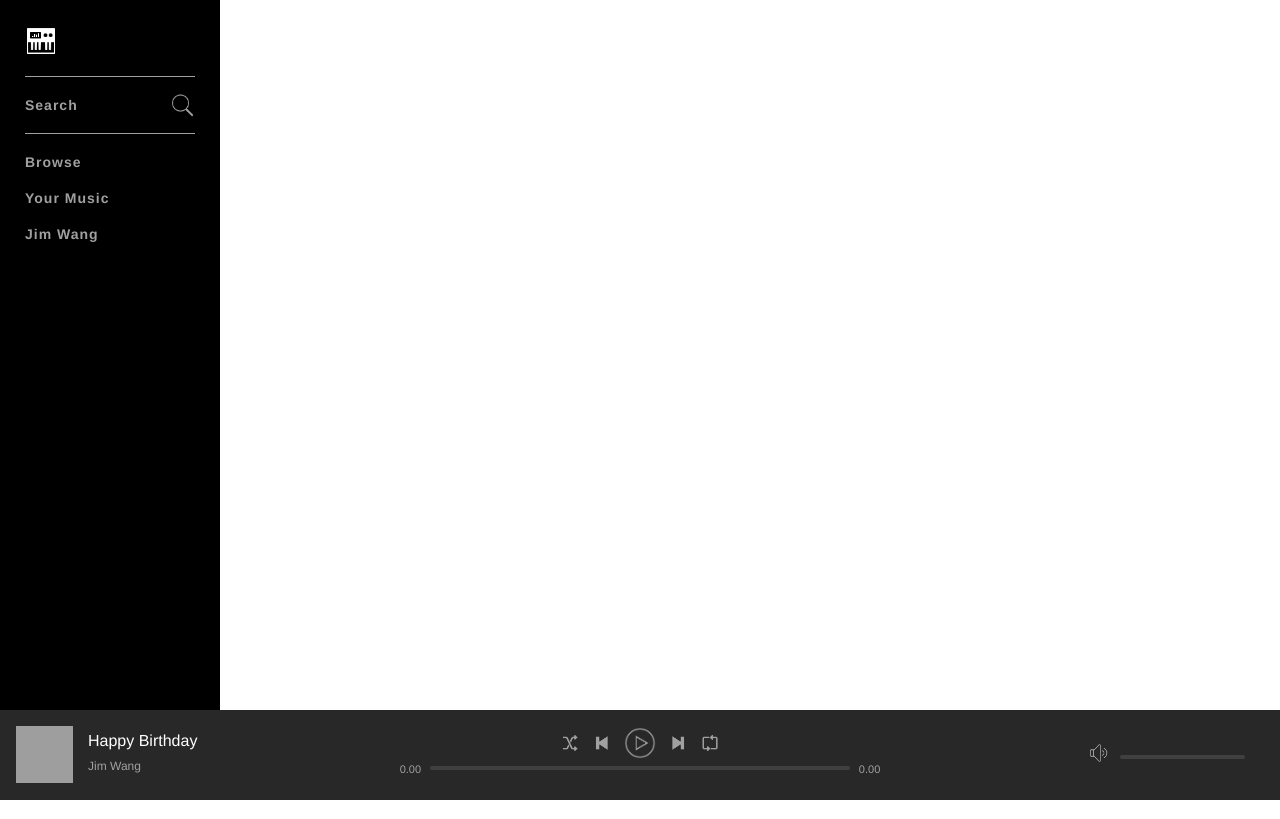
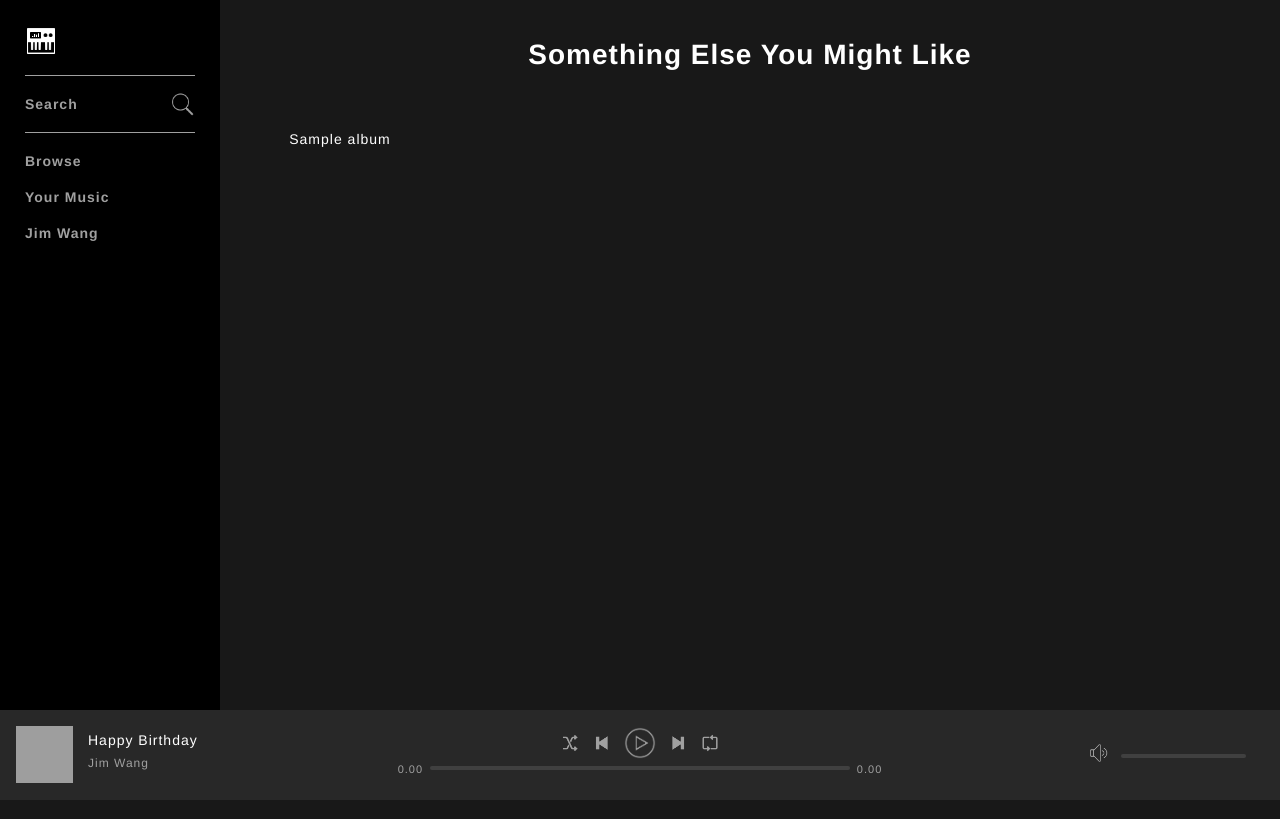
Before and after one commit to jimcwx/SpotifyClone, a PHP site: page / in a window 1280 px wide. Run offline with PHP 8.4, Linux system fonts and the light colour scheme; the visitor is signed in with stand-in values (Sample User, id 1); tables that the repository leaves empty or names only in its code hold one stand-in row (values such as "Sample post"); data that the repository does not hold is empty; grey boxes are pictures that could not be loaded.

Commit message:
create album page

```diff
--- a/assets/css/style.css
+++ b/assets/css/style.css
@@ -7,6 +7,13 @@
 * {
   font-family: "Helvetica Neue", Helvetica, Arial, sans-serif;
   color: #fff;
+}
+
+body {
+  background-color: #181818;
+  font-size: 14px;
+  min-width: 720px;
+  letter-spacing: 1px;
 }
 
 #nowPlayingBarContainer {
@@ -202,3 +209,44 @@
   top: 6px;
   width: 25px;
 }
+
+#mainViewContainer {
+  margin-left: 220px;
+  padding-bottom: 90px;
+  width: calc(100% - 220px);
+}
+
+#mainContent {
+  padding: 0 20px;
+}
+
+.pageHeadingBig {
+  padding: 20px;
+  text-align: center;
+}
+
+.gridViewItem {
+  display: inline-block;
+  margin-right: 20px;
+  width: 29%;
+  max-width: 200px;
+  min-width: 150px;
+  margin-bottom: 20px;
+}
+
+.gridViewItem img {
+  width: 100%;
+}
+
+.gridViewInfo {
+  font-weight: 300;
+  text-align: center;
+  padding: 5px 0;
+  text-overflow: ellipsis;
+  overflow: hidden;
+  white-space: nowrap;
+}
+
+.gridViewItem a {
+  text-decoration: none;
+}
--- /dev/null
+++ b/includes/footer.php
@@ -0,0 +1,12 @@
+</div>
+
+      </div>
+    </div>
+
+    <?php include("includes/nowPlayingBarContainer.php"); ?>
+
+  </div>
+
+
+</body>
+</html>
--- /dev/null
+++ b/includes/header.php
@@ -0,0 +1,29 @@
+<?php
+  include('includes/config.php');
+
+  //session_destroy();
+  if (isset($_SESSION['userLoggedIn'])) {
+    $userLoggedIn = $_SESSION['userLoggedIn'];
+  } else {
+    header('Location: register.php');
+  }
+?>
+
+<!DOCTYPE html>
+<html lang="en">
+<head>
+  <meta charset="UTF-8">
+  <meta name="viewport" content="width=device-width, initial-scale=1.0">
+  <link rel="stylesheet" href="assets/css/style.css">
+  <title>Welcome to Spotify Clone</title>
+</head>
+<body>
+  <div id="mainContainer">
+
+    <div id="topContainer">
+
+
+      <?php include("includes/navBarContainer.php"); ?>
+
+      <div id="mainViewContainer">
+        <div id="mainContent">
--- a/index.php
+++ b/index.php
@@ -1,33 +1,27 @@
-<?php
-  include('includes/config.php');
+<?php include("includes/header.php"); ?>
 
-  //session_destroy();
-  if (isset($_SESSION['userLoggedIn'])) {
-    $userLoggedIn = $_SESSION['userLoggedIn'];
-  } else {
-    header('Location: register.php');
-  }
-?>
+<h1 class="pageHeadingBig">Something Else You Might Like</h1>
 
-<!DOCTYPE html>
-<html lang="en">
-<head>
-  <meta charset="UTF-8">
-  <meta name="viewport" content="width=device-width, initial-scale=1.0">
-  <link rel="stylesheet" href="assets/css/style.css">
-  <title>Welcome to Spotify Clone</title>
-</head>
-<body>
-  <div id="mainContainer">
+<div class="gridViewContainer">
+  <?php
+    $albumQuery = mysqli_query($con, "SELECT * FROM albums ORDER BY RAND() LIMIT 10");
 
-    <div id="topContainer">
-      <?php include("includes/navBarContainer.php"); ?>
-    </div>
-
-    <?php include("includes/nowPlayingBarContainer.php"); ?>
-
-  </div>
+    while($row = mysqli_fetch_array($albumQuery)) {
 
 
-</body>
-</html>
+      echo
+        "<div class='gridViewItem'>
+          <a href='album.php?id=". $row['id'] ."'>
+            <img src='" . $row['artworkPath'] . "'>
+
+            <div class='gridViewInfo'>"
+              . $row['title'] .
+            "</div>
+          </a>
+        </div>";
+
+    }
+  ?>
+</div>
+
+<?php include("includes/footer.php"); ?>
```
Also changed, not shown: album.php (added, +22 -0 lines).
